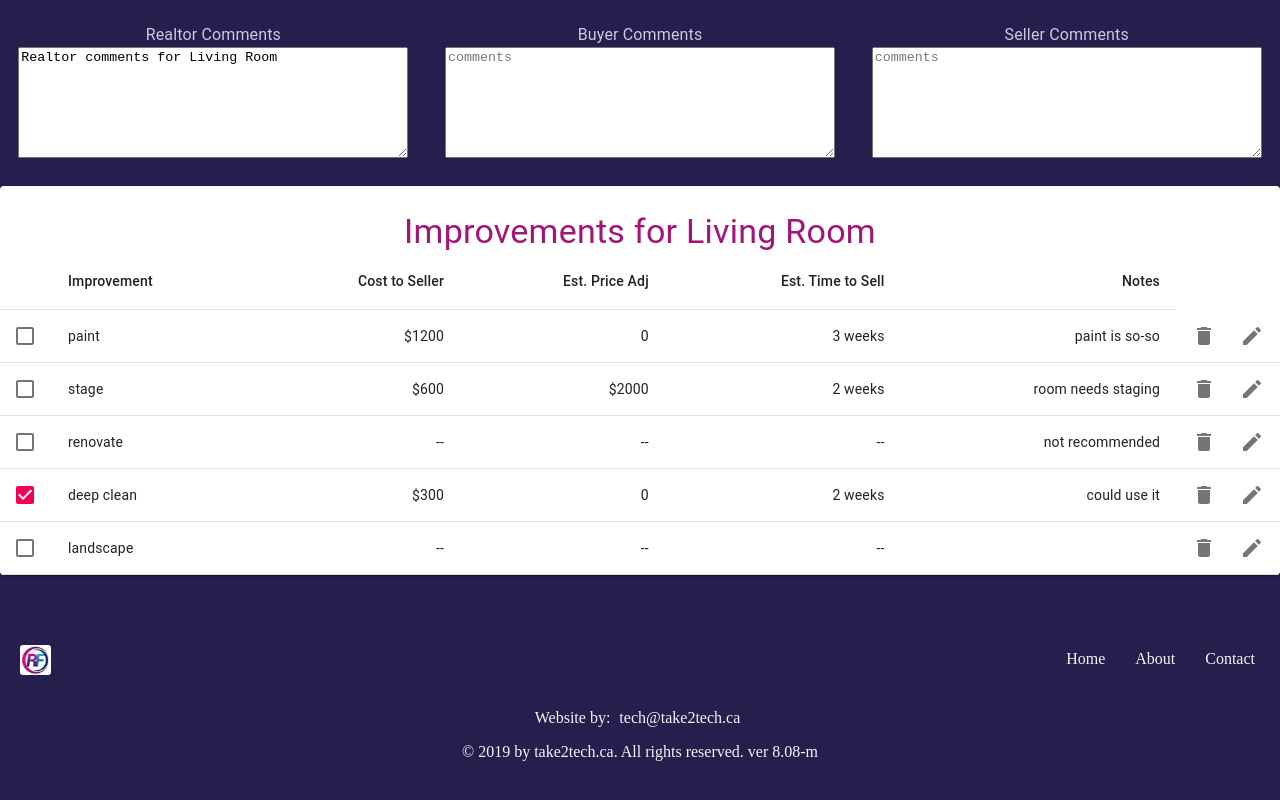
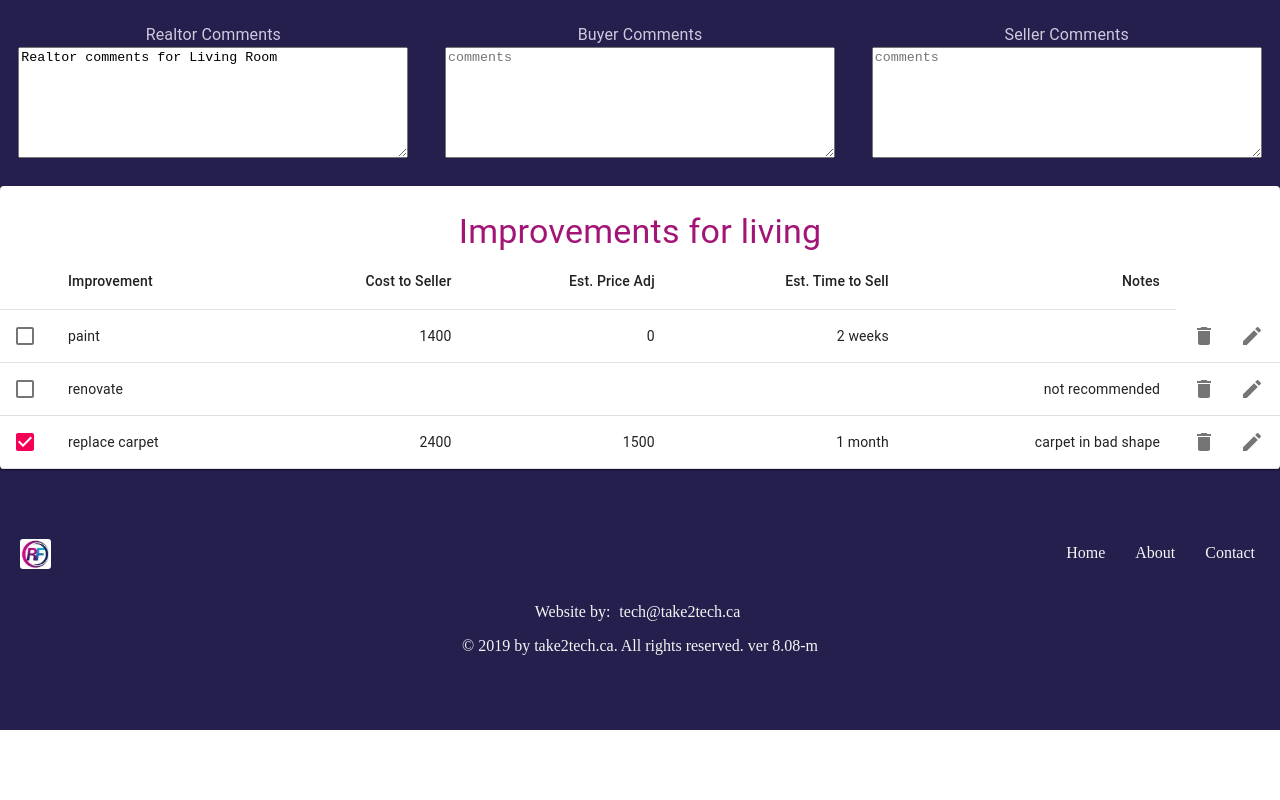
Before and after one commit to TMurvihillPortfolio/realtorsfriendportfolio, a React (Create React App) app: page /#/ in a window 1280 px wide. Shown: the part 786-1586 px from the top of the page. After the commit the page ends 1516 px from the top, so only its background shows below. Built offline with nearby package versions, Linux system fonts and the light colour scheme.

Commit message:
update improvements table working

```diff
--- a/src/assets/constants.js
+++ b/src/assets/constants.js
@@ -1,3 +1,5 @@
+import uuid from 'uuid';
+
 const _MEDIA_QUERIES = {
     down(size){
         const sizes = {
@@ -26,4 +28,108 @@ const _INITIAL_COMMENTS = {
         master:'Seller comments for master'
     },
 };
-export { _MEDIA_QUERIES, _INITIAL_COMMENTS };
+const _INITIAL_IMPROVEMENTS = {
+    living: [
+        {
+            completed: false,
+            improvement: 'paint',
+            cost: 1400,
+            estPriceAdj: 0,
+            estTimeToSell: '2 weeks',
+            notes: '',
+            id: uuid()
+        },
+        {
+            completed: false,
+            improvement: 'renovate',
+            cost: '',
+            estPriceAdj: '',
+            estTimeToSell: '',
+            notes: 'not recommended',
+            id: uuid()
+        },
+        {
+            completed: true,
+            improvement: 'replace carpet',
+            cost: 2400,
+            estPriceAdj: 1500,
+            estTimeToSell: '1 month',
+            notes: 'carpet in bad shape',
+            id: uuid()
+        }
+    ],
+    kitchen: [
+        {
+            completed: false,
+            improvement: 'replace cabinets',
+            cost: 4000,
+            estPriceAdj: 1500,
+            estTimeToSell: '3 weeks',
+            notes: '',
+            id: uuid()
+        },
+        {
+            completed: false,
+            improvement: 'touch up counter-top',
+            cost: 600,
+            estPriceAdj: 500,
+            estTimeToSell: '0 weeks',
+            notes: '',
+            id: uuid()
+        }
+    ],
+    master: [
+        {
+            completed: false,
+            improvement: 'paint',
+            cost: 400,
+            estPriceAdj: 0,
+            estTimeToSell: '0 weeks',
+            notes: '',
+            id: uuid()
+        },
+        {
+            completed: false,
+            improvement: 'replace carpet',
+            cost: 400,
+            estPriceAdj: 0,
+            estTimeToSell: '0 weeks',
+            notes: '',
+            id: uuid()
+        }
+    ]
+}
+export { _MEDIA_QUERIES, _INITIAL_COMMENTS, _INITIAL_IMPROVEMENTS };
+
+// function createData(completed, improvement, cost, estPriceAdj, estTimeToSell, notes, id) {
+//     return { completed, improvement, cost, estPriceAdj, estTimeToSell, notes, id };
+//   }
+
+    // renovate: {
+    //     completed: '',
+    //     cost: '',
+    //     estPriceAdj: '',
+    //     estTimeToSell: '',
+    //     notes: 'not recommended',
+    //     id: uuid()
+    // }
+// },
+// {
+    // replaceCarpet:
+    // completed: true,
+    // cost: 2400,
+    // estPriceAdj: 1500,
+    // estTimeToSell: '1 month less',
+    // notes: 'carpet in bad shape',
+    // id: uuid()
+// },
+// {
+//     completed: '',
+//     improvement: '',
+//     cost: '',
+//     estPriceAdj: '',
+//     estTimeToSell: '',
+//     notes: '',
+//     id: uuid()
+// }
+// }
--- a/src/components/Footer.js
+++ b/src/components/Footer.js
@@ -82,7 +82,7 @@ class Footer extends Component {
                     {/* <i class="ion-social-linkedin footer__menuContainer--social-item-icon"></i> */}
                     <p>Website by: <a href="mailto:tech@take2tech.ca" target="_blank">tech@take2tech.ca</a></p>
                 </div>
-                <div class={classes.copyRight}>
+                <div className={classes.copyRight}>
                     <p>&copy; 2019 by take2tech.ca. All rights reserved. ver 8.08-m</p>
                 </div>
             </div>
--- a/src/components/Improvement.js
+++ b/src/components/Improvement.js
@@ -20,6 +20,7 @@ function Improvement(props) {
     function updateCellFocus(newCellFocus) {
         setEditCellFocus(newCellFocus);
     }
+    console.log(props.row);
     return (
         <TableRow key={uuid()}>
             {isEditting?
@@ -34,7 +35,6 @@ function Improvement(props) {
                 <>
                 <TableCell key={uuid()} padding="checkbox">
                     <Checkbox
-                        // indeterminate={numSelected > 0 && numSelected < rowCount}
                         checked={row.completed}
                         onChange={ () => setIsEditting(true)}
                         inputProps={{ 'aria-label': 'select all desserts' }}
--- a/src/components/Improvements.js
+++ b/src/components/Improvements.js
@@ -13,6 +13,7 @@ import Checkbox from '@material-ui/core/Checkbox';
 import Paper from '@material-ui/core/Paper';
 //#endregion
 import Improvement from './Improvement';
+import { _INITIAL_IMPROVEMENTS } from '../assets/constants';
 
 function createData(completed, improvement, cost, estPriceAdj, estTimeToSell, notes, id) {
   return { completed, improvement, cost, estPriceAdj, estTimeToSell, notes, id };
@@ -27,16 +28,29 @@ const rowsArray = [
 ];
 
 function Improvements({ classes, room }) {
-    const [ rows, setRows ] = useState(rowsArray);
+    //const [ rows, setRows ] = useState(rowsArray);
+    const [ improvements, setImprovements ] = useState(_INITIAL_IMPROVEMENTS);
+    const roomObject = improvements[room];
+    console.log('room');
+    console.log(room);
+    console.log('roomobj');
+    console.log(roomObject);
+    const keysArray = Object.keys(improvements[room]);
+    let improvementName;
+    const rows = keysArray.map(key => {
+      improvementName = key;
+      return {...improvements.living[key]};
+    });
+
     function updateImprovement(id, newValue) {
-        const newRows = rows.map(row => {
-            if (row.id === id ) {
+        const newRoomImprovements = roomObject.map(improvement => {
+            if (improvement.id === id ) {
                 return newValue;
             } else {
-                return row;
+                return improvement;
             }
         });
-        setRows(newRows);
+        setImprovements({...improvements, [room]:newRoomImprovements});
     }
   return (
     <Paper className={classes.root}>
@@ -53,8 +67,13 @@ function Improvements({ classes, room }) {
           </TableRow>
         </TableHead>
         <TableBody>
-          {rows.map(row => (
-              <Improvement row={row} updateImprovement={updateImprovement}/>
+          {/* <Improvement row={row} improvementName={improvementName} updateImprovement={updateImprovement}/>  */}
+          {roomObject.map(row => (
+              <Improvement
+                key={uuid()}
+                row={row}
+                updateImprovement={updateImprovement}
+              />
           ))}
         </TableBody>
       </Table>
--- a/src/components/ManageHome.js
+++ b/src/components/ManageHome.js
@@ -74,7 +74,7 @@ function ManageHome(props) {
                 updateComments={updateComments}
             />
             <Improvements
-                room={fullRoomName[room]}
+                room={room}
             />
             <Footer />
         </div>
```
